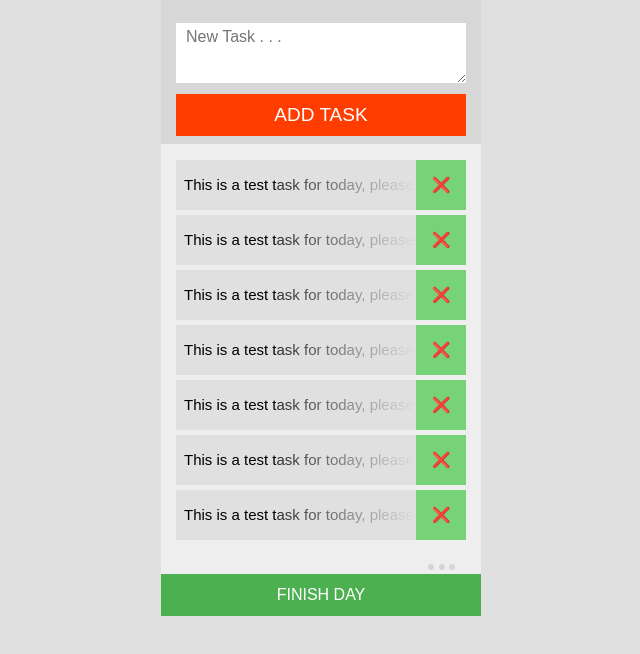
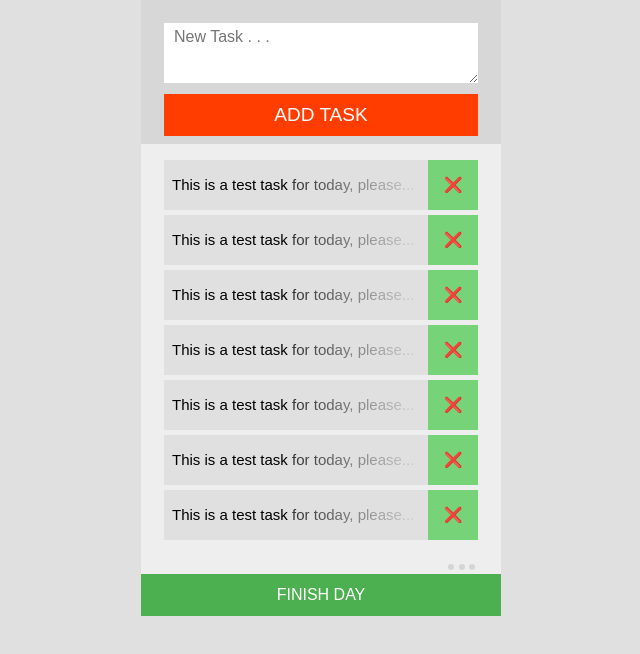
Before and after one commit to bappygolder/oTask, a plain HTML site: page index.html in a window 1280 px wide. Shown: the whole page, without its empty margins (319-959 px from the left). Drawn offline with nearby package versions, Linux system fonts and the light colour scheme; files whose address does not match are found by name.

Commit message:
Width Adjusted.

```diff
--- a/Project-Source/styles.css
+++ b/Project-Source/styles.css
@@ -19,14 +19,14 @@ Structur > Overall Structure
 
 #app_container {
 	margin: auto;
-  max-width: 320px;
+  max-width: 360px;
 }
 
 #add_task_section,
 #task_section,
 #clear_task_section,
 .dots {
-	padding: 0 15px; /*Controls the breathing
+	padding: 0 23px; /*Controls the breathing
 										for both sides of the whole app*/
 }
 
```
